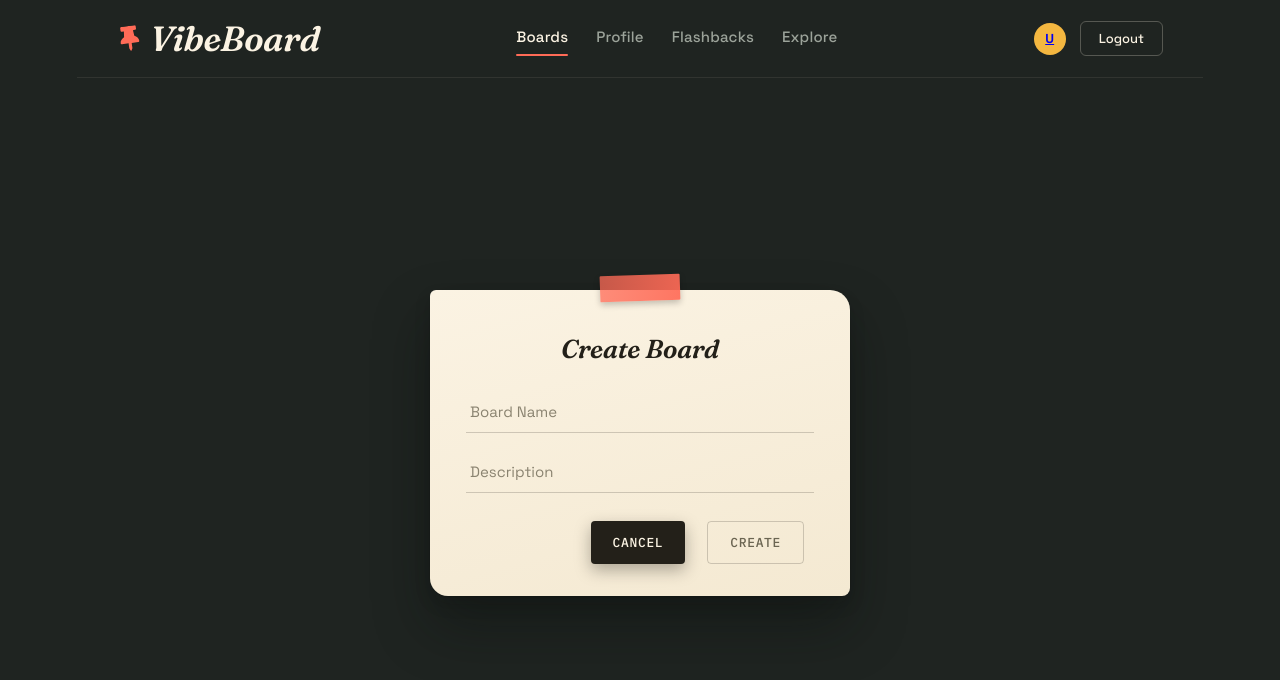
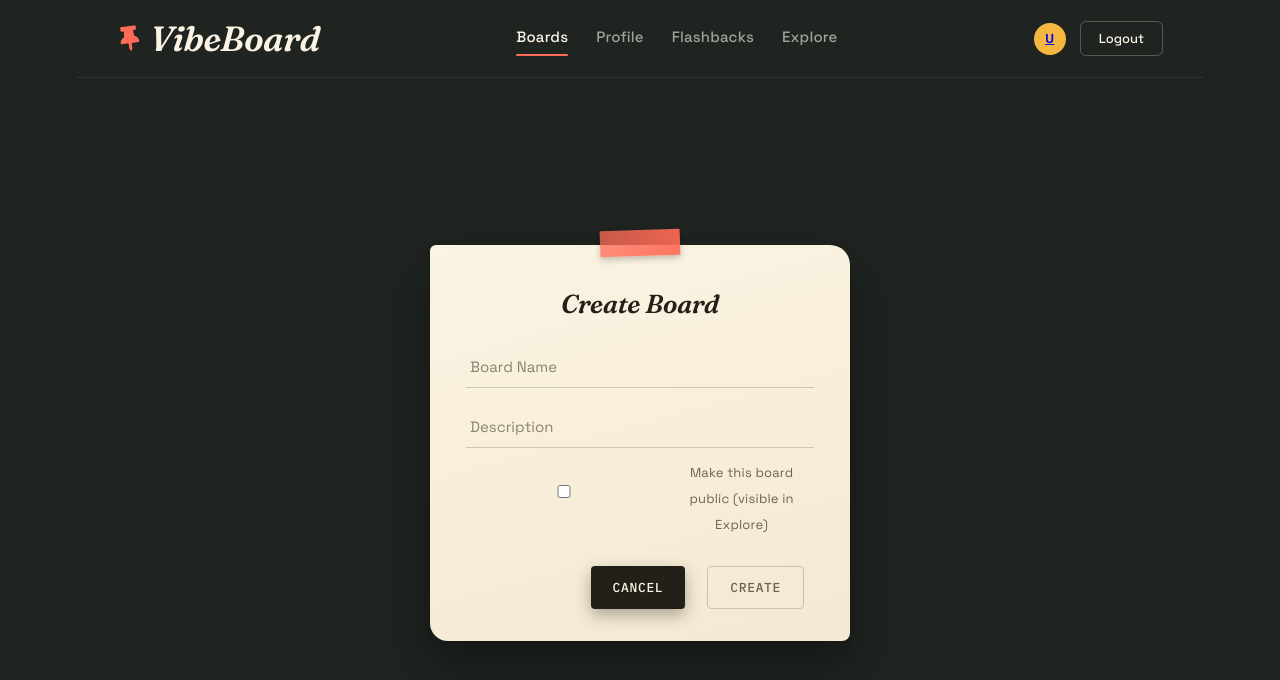
Before and after one commit to ImanAmirr/VibeBoard, a React app in the folder frontend/: page /boards/new in a window 1280 px wide. Shown: the top 680 px of the page. Built offline with nearby package versions, Linux system fonts and the light colour scheme; no server answers; the HTML template or start-up script is replaced by a standard one.

Commit message:
privacy feature

```diff
--- a/frontend/src/pages/boards.css
+++ b/frontend/src/pages/boards.css
@@ -420,3 +420,13 @@
 
   animation: error-in .22s ease-out;
 }
+
+.visibility-toggle {
+  display: flex;
+  align-items: center;
+  gap: 8px;
+  margin: -6px 0 18px;
+  font-family: 'Space Grotesk', sans-serif;
+  font-size: 13px;
+  color: #6b6552;
+}
--- a/frontend/src/pages/createBoard.jsx
+++ b/frontend/src/pages/createBoard.jsx
@@ -7,16 +7,13 @@ export default function CreateBoard() {
 
     const [name, setName] = useState("");
     const [description, setDescription] = useState("");
+    const [isPrivate, setIsPrivate] = useState(true);
     const [errors, setErrors] = useState({});
     const [serverError, setServerError] = useState("");
 
     const validate = () => {
         const newErrors = {};
-
-        if (!name.trim()) {
-            newErrors.name = "Board name is required";
-        }
-
+        if (!name.trim()) newErrors.name = "Board name is required";
         setErrors(newErrors);
         return Object.keys(newErrors).length === 0;
     };
@@ -25,9 +22,7 @@ export default function CreateBoard() {
         e.preventDefault();
         setServerError("");
 
-        if (!validate()) {
-            return;
-        }
+        if (!validate()) return;
 
         try {
             const token = localStorage.getItem("token");
@@ -41,6 +36,7 @@ export default function CreateBoard() {
                 body: JSON.stringify({
                     name,
                     description: description || null,
+                    is_private: isPrivate,
                 }),
             });
 
@@ -49,9 +45,7 @@ export default function CreateBoard() {
             if (response.ok) {
                 navigate("/boards");
             } else {
-                const message = typeof data.detail === "string"
-                    ? data.detail
-                    : "Please check your input and try again";
+                const message = typeof data.detail === "string" ? data.detail : "Please check your input and try again";
                 setServerError(message);
             }
         } catch (err) {
@@ -82,17 +76,21 @@ export default function CreateBoard() {
                         onChange={(e) => setDescription(e.target.value)}
                     />
 
+                    <label className="visibility-toggle">
+                        <input
+                            type="checkbox"
+                            checked={!isPrivate}
+                            onChange={(e) => setIsPrivate(!e.target.checked)}
+                        />
+                        Make this board public (visible in Explore)
+                    </label>
+
                     {serverError && <p className="form-error">{serverError}</p>}
 
                     <div className="button-group">
-                        <button
-                            type="button"
-                            className="popup-cancel"
-                            onClick={() => navigate("/boards")}
-                        >
+                        <button type="button" className="popup-cancel" onClick={() => navigate("/boards")}>
                             Cancel
                         </button>
-
                         <button type="submit" className="popup-create">
                             Create
                         </button>
--- a/frontend/src/pages/editBoard.jsx
+++ b/frontend/src/pages/editBoard.jsx
@@ -8,31 +8,26 @@ export default function EditBoard() {
     const navigate = useNavigate();
     const [name, setName] = useState("");
     const [description, setDescription] = useState("");
+    const [isPrivate, setIsPrivate] = useState(true);
     const [errors, setErrors] = useState({});
     const [serverError, setServerError] = useState("");
     const [loading, setLoading] = useState(true);
 
     useEffect(() => {
-
         const fetchBoard = async () => {
             const token = localStorage.getItem("token");
-
             try {
                 const response = await fetch(`${import.meta.env.VITE_API_URL}/boards/${boardId}`, {
-                    headers: {
-                        Authorization: `Bearer ${token}`,
-                    },
+                    headers: { Authorization: `Bearer ${token}` },
                 });
-
                 const data = await response.json();
 
                 if (response.ok) {
                     setName(data.name);
                     setDescription(data.description || "");
+                    setIsPrivate(data.is_private ?? true);
                 } else {
-                    const message = typeof data.detail === "string"
-                        ? data.detail
-                        : "Couldn't load board";
+                    const message = typeof data.detail === "string" ? data.detail : "Couldn't load board";
                     setServerError(message);
                 }
             } catch (err) {
@@ -47,23 +42,16 @@ export default function EditBoard() {
 
     const validate = () => {
         const newErrors = {};
-
-        if (!name.trim()) {
-            newErrors.name = "Board name is required";
-        }
-
+        if (!name.trim()) newErrors.name = "Board name is required";
         setErrors(newErrors);
         return Object.keys(newErrors).length === 0;
     };
 
     const handleEditBoard = async (e) => {
-
         e.preventDefault();
         setServerError("");
 
-        if (!validate()) {
-            return;
-        }
+        if (!validate()) return;
 
         try {
             const token = localStorage.getItem("token");
@@ -76,6 +64,7 @@ export default function EditBoard() {
                 body: JSON.stringify({
                     name,
                     description,
+                    is_private: isPrivate,
                 }),
             });
 
@@ -84,9 +73,7 @@ export default function EditBoard() {
             if (response.ok) {
                 navigate("/boards");
             } else {
-                const message = typeof data.detail === "string"
-                    ? data.detail
-                    : "Please check your input and try again";
+                const message = typeof data.detail === "string" ? data.detail : "Please check your input and try again";
                 setServerError(message);
             }
         } catch (err) {
@@ -122,17 +109,21 @@ export default function EditBoard() {
                             onChange={(e) => setDescription(e.target.value)}
                         />
 
+                        <label className="visibility-toggle">
+                            <input
+                                type="checkbox"
+                                checked={!isPrivate}
+                                onChange={(e) => setIsPrivate(!e.target.checked)}
+                            />
+                            Make this board public (visible in Explore)
+                        </label>
+
                         {serverError && <p className="form-error">{serverError}</p>}
 
                         <div className="button-group">
-                            <button
-                                type="button"
-                                className="popup-cancel"
-                                onClick={() => navigate("/boards")}
-                            >
+                            <button type="button" className="popup-cancel" onClick={() => navigate("/boards")}>
                                 Cancel
                             </button>
-
                             <button type="submit" className="popup-create">
                                 Save Changes
                             </button>
```
Also changed, not shown: frontend/src/pages/board.css (line endings or trailing spaces), 2 other files (tests, documents, lock files or other folders).
